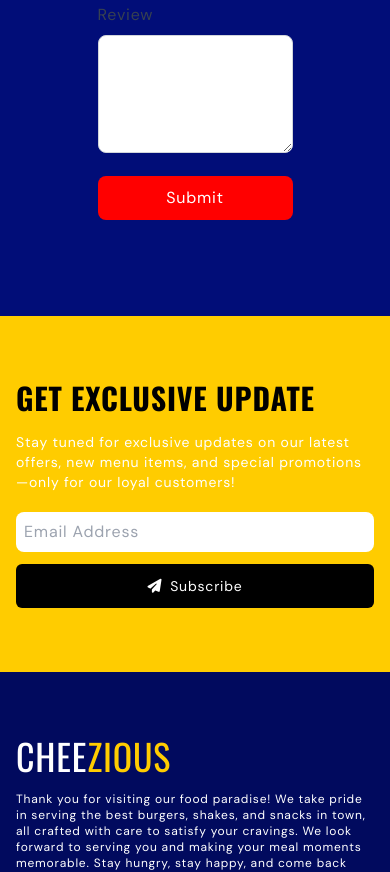
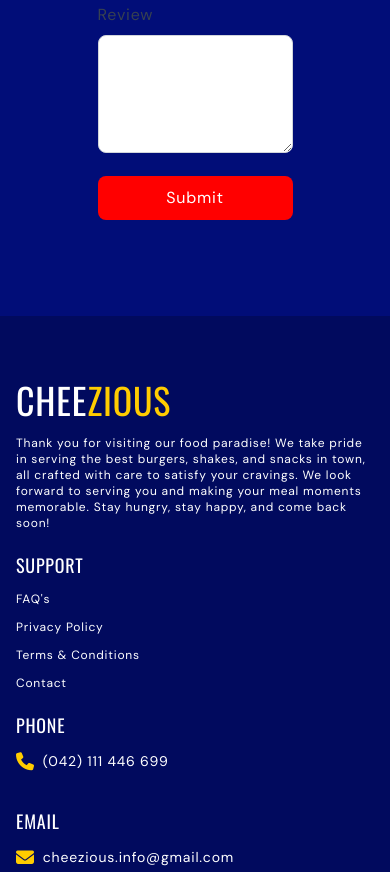
Before and after one commit to AbdullahProjects/Cheezious-Food-Website, a website: page index.html in a window 390 px wide. Shown: the part 10129-11001 px from the top of the page. Drawn offline with nearby package versions, Linux system fonts and the light colour scheme; files that its build step writes are made by us from their sources.

Commit message:
Update index.html

```diff
--- a/index.html
+++ b/index.html
@@ -670,27 +670,6 @@
                 </div>
             </form>
         </section>
-
-
-        <!--~~~~~~~~~~~~~~~~~~~~~~~~~~~ Contact ~~~~~~~~~~~~~~~~~~~~~~~~~~-->
-        <section id="contact" class="bg-secondarycolor py-16">
-            <div class="container flex flex-col gap-5 md:flex-row md:items-center">
-                <div class="space-y-4 md:flex-1">
-                    <h2 class="section__title text-blackcolor">Get exclusive update</h2>
-                    <p class="text-sm">
-                        Stay tuned for exclusive updates on our latest offers, new menu items, and special
-                        promotions—only for our loyal customers!</p>
-                </div>
-                <div class="flex flex-col gap-3 md:flex-row md:flex-1">
-                    <input type="email" placeholder="Email Address"
-                        class="p-2 rounded-lg text-blackcolor md:w-full outline-none">
-                    <a href="" class="flex items-center justify-center gap-2 btn bg-blackcolor hover:opacity-75">
-                        <i class="fa-solid fa-paper-plane"></i>
-                        Subscribe
-                    </a>
-                </div>
-            </div>
-        </section>
     </main>
 
     <!--~~~~~~~~~~~~~~~~~~~~~~~~~~~ Footer ~~~~~~~~~~~~~~~~~~~~~~~~~~-->
```
